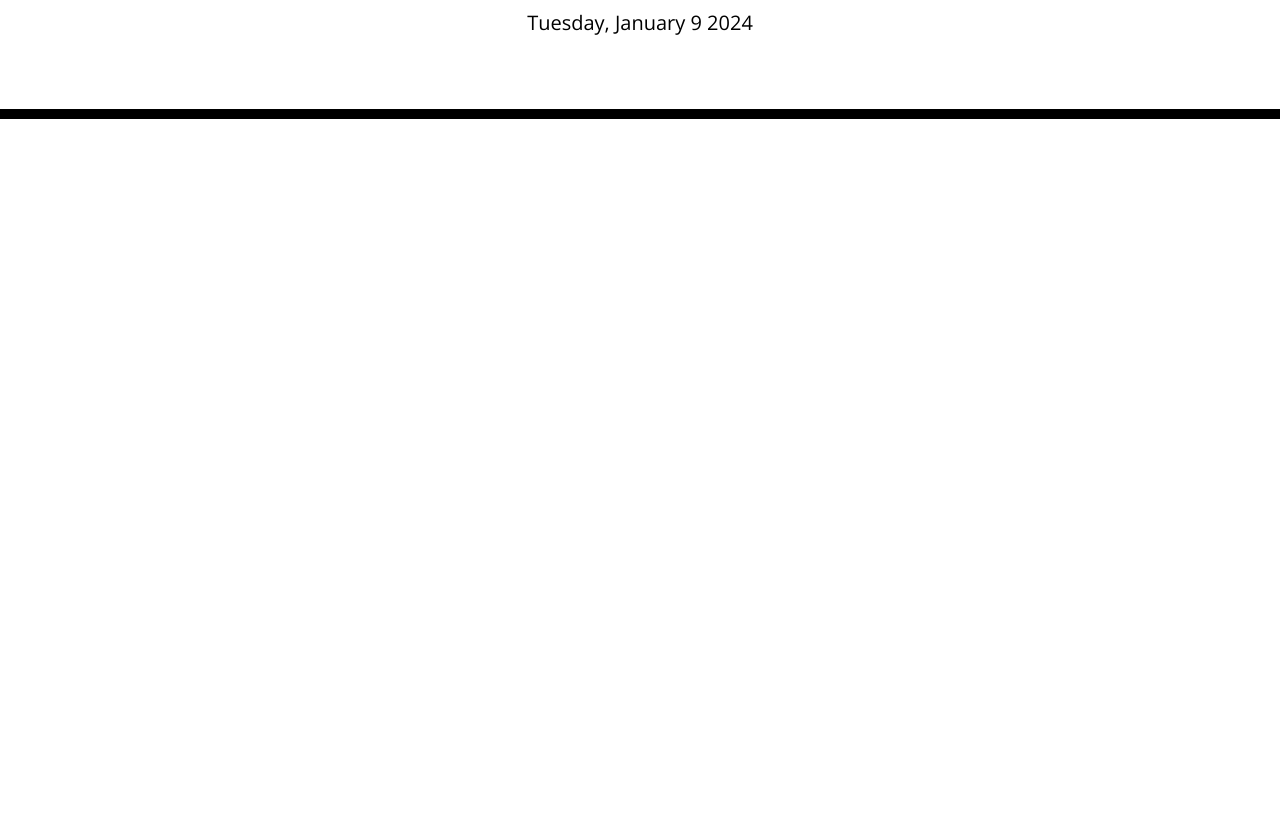
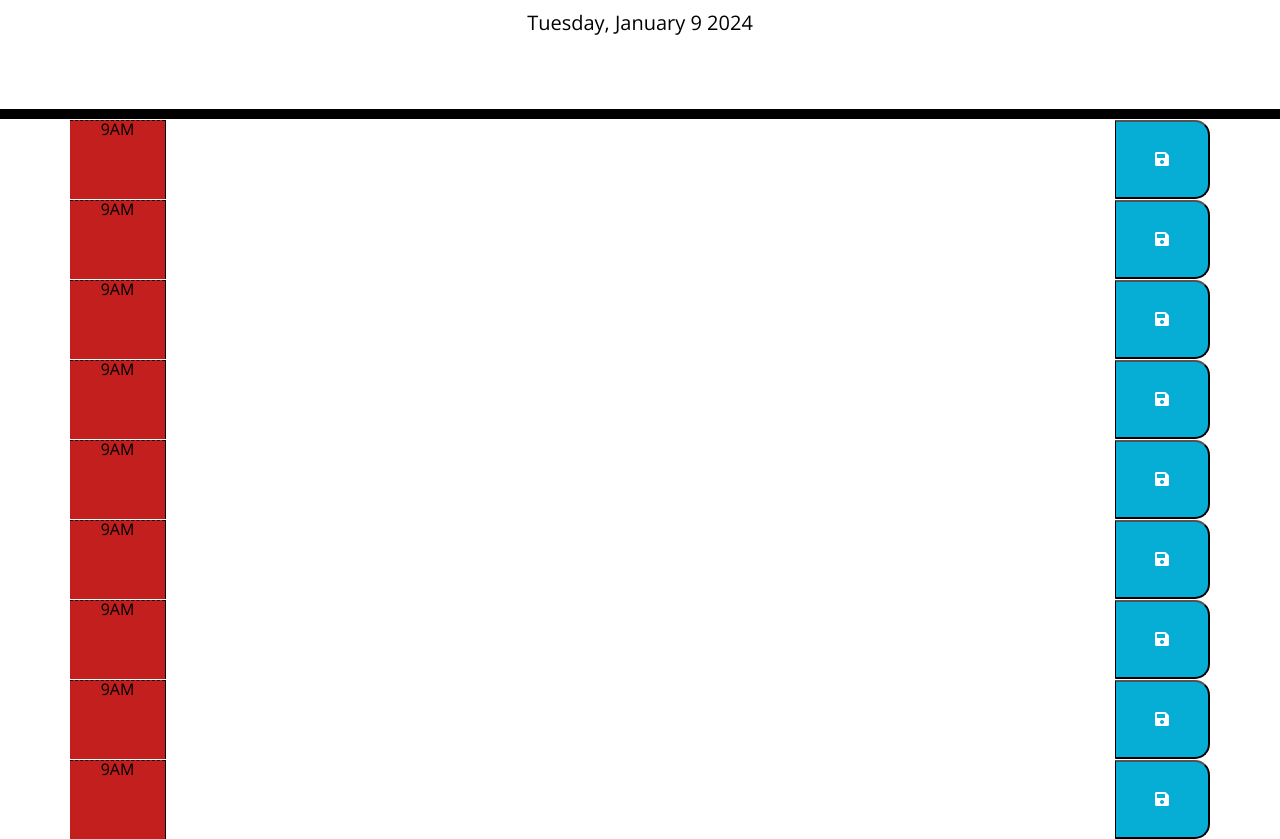
Before and after one commit to beatak777/diary-planner, a plain HTML site: page index.html in a window 1280 px wide. Shown: the part 168-1007 px from the top of the page. Before the commit the page ends 800 px from the top, so only its background shows below. Drawn offline with nearby package versions, Linux system fonts and the light colour scheme.

Commit message:
changed code as worried i misunderstand the task

```diff
--- a/assets/css/style.css
+++ b/assets/css/style.css
@@ -38,7 +38,7 @@ header {
 }
 
 .hour {
-  background-color: #ffffff;
+  background-color: #c31f1f;
   color: #000000;
   border-top: 1px dashed #000000;
 }
--- a/index.html
+++ b/index.html
@@ -20,11 +20,53 @@
     <p class="lead">A simple calendar app for scheduling your work day</p>
     <p id="currentDay" class="lead"></p>
   </header>
-  <div class="container">
+
     <!-- Timeblocks go here -->
+    <div class="container">
+      <div class="row time-block" data-hour="09">
+        <div class="col-md-1 hour">9AM</div>
+        <textarea class=" col-md-10 description"></textarea>
+        <button class="col-md-1 saveBtn"><i class="fas fa-save"></i></button>
+      </div>
+      <div class="row time-block" data-hour="09">
+        <div class="col-md-1 hour">9AM</div>
+        <textarea class=" col-md-10 description"></textarea>
+        <button class="col-md-1 saveBtn"><i class="fas fa-save"></i></button>
+      </div> <div class="row time-block" data-hour="09">
+        <div class="col-md-1 hour">9AM</div>
+        <textarea class=" col-md-10 description"></textarea>
+        <button class="col-md-1 saveBtn"><i class="fas fa-save"></i></button>
+      </div> <div class="row time-block" data-hour="09">
+        <div class="col-md-1 hour">9AM</div>
+        <textarea class=" col-md-10 description"></textarea>
+        <button class="col-md-1 saveBtn"><i class="fas fa-save"></i></button>
+      </div> <div class="row time-block" data-hour="09">
+        <div class="col-md-1 hour">9AM</div>
+        <textarea class=" col-md-10 description"></textarea>
+        <button class="col-md-1 saveBtn"><i class="fas fa-save"></i></button>
+      </div> <div class="row time-block" data-hour="09">
+        <div class="col-md-1 hour">9AM</div>
+        <textarea class=" col-md-10 description"></textarea>
+        <button class="col-md-1 saveBtn"><i class="fas fa-save"></i></button>
+      </div> <div class="row time-block" data-hour="09">
+        <div class="col-md-1 hour">9AM</div>
+        <textarea class=" col-md-10 description"></textarea>
+        <button class="col-md-1 saveBtn"><i class="fas fa-save"></i></button>
+      </div> <div class="row time-block" data-hour="09">
+        <div class="col-md-1 hour">9AM</div>
+        <textarea class=" col-md-10 description"></textarea>
+        <button class="col-md-1 saveBtn"><i class="fas fa-save"></i></button>
+      </div> <div class="row time-block" data-hour="09">
+        <div class="col-md-1 hour">9AM</div>
+        <textarea class=" col-md-10 description"></textarea>
+        <button class="col-md-1 saveBtn"><i class="fas fa-save"></i></button>
+      </div>
   </div>
 
   <script src="https://cdnjs.cloudflare.com/ajax/libs/jquery/3.2.1/jquery.min.js"></script>
+  <script src="https://cdn.jsdelivr.net/npm/bootstrap@5.3.2/dist/js/bootstrap.bundle.min.js"
+    integrity="sha384-C6RzsynM9kWDrMNeT87bh95OGNyZPhcTNXj1NW7RuBCsyN/o0jlpcV8Qyq46cDfL"
+    crossorigin="anonymous"></script>
   <script src="https://cdn.jsdelivr.net/npm/dayjs@1/dayjs.min.js"></script>
   <script src="../diary-planner/assets/js/logic.js"> </script>
 </body>
```
Also changed, not shown: assets/js/logic.js (+44 -0 lines).
